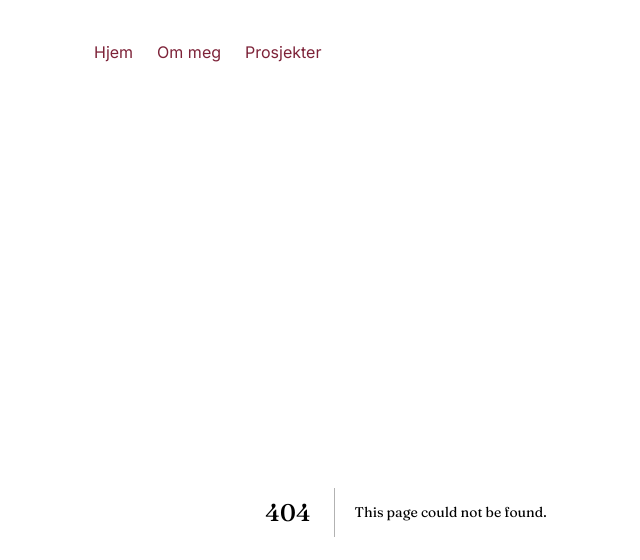
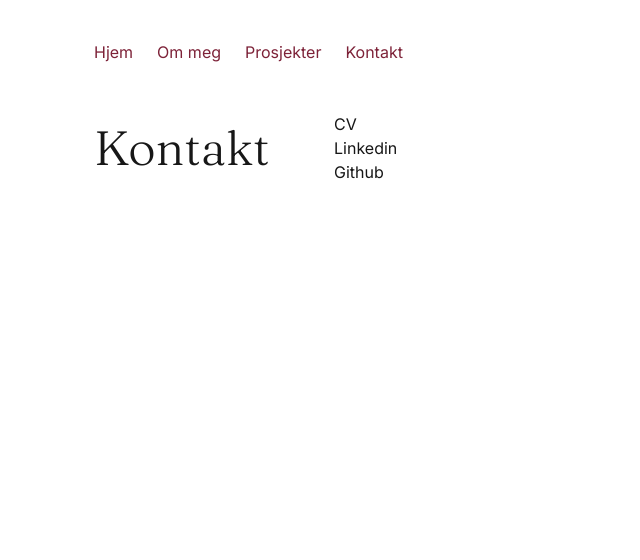
Before and after one commit to Kaiahellem/portfolio, a Next.js app: page /contact in a window 1280 px wide. Before the commit this address had no page. Shown: the top 560 px of the page, without its empty margins (234-874 px from the left). Built offline with nearby package versions, Linux system fonts and the light colour scheme.

Commit message:
add contact page

```diff
--- /dev/null
+++ b/app/contact/page.tsx
@@ -0,0 +1,11 @@
+import PageLayout from "../components/PageLayout";
+
+export default function Contact(){
+    return (
+        <PageLayout title={<h1>Kontakt</h1>}>
+            <p>CV</p>
+            <p>Linkedin</p>
+            <p>Github</p>
+        </PageLayout>
+    )
+}
--- a/app/layout.tsx
+++ b/app/layout.tsx
@@ -34,6 +34,7 @@ export default function RootLayout({
           <NavLink href="/">Hjem</NavLink>
           <NavLink href="/about">Om meg</NavLink>
           <NavLink href="/projects">Prosjekter</NavLink>
+          <NavLink href="/contact">Kontakt</NavLink>
         </nav>
         {children}
         </div>
```
